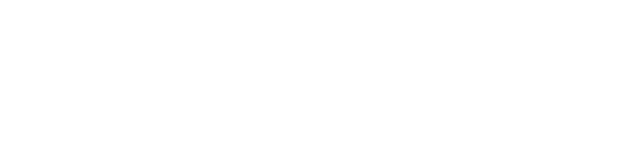
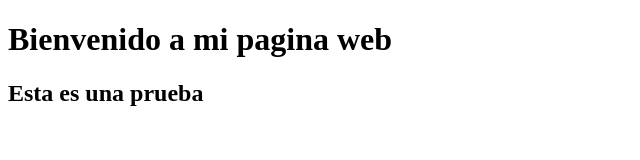
Before and after one commit to u20210127/ProyectoInicio, a plain HTML site: page index.html in a window 1280 px wide. Shown: the whole page, without its empty margins (0-640 px from the left). Drawn offline with Linux system fonts and the light colour scheme.

Commit message:
Agregue linea

```diff
--- a/index.html
+++ b/index.html
@@ -6,6 +6,7 @@
     <title>Mi Page</title>
 </head>
 <body>
-
+    <h1>Bienvenido a mi pagina web</h1>
+    <h2>Esta es una prueba</h2>
 </body>
 </html>
```
